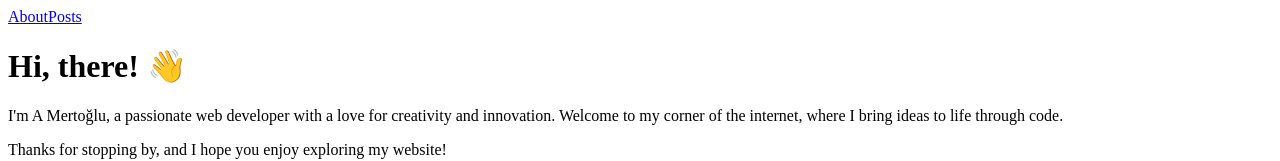
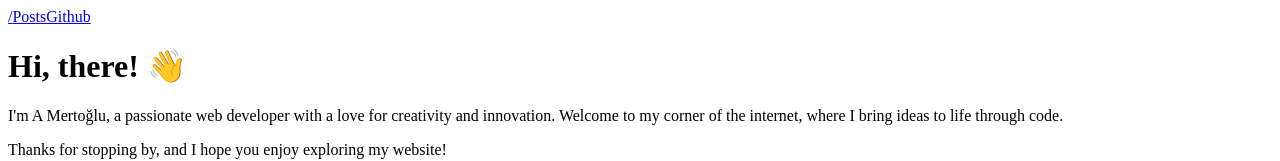
Before and after one commit to amertoglu/blog, a Next.js app: page / in a window 1280 px wide. Shown: the top 161 px of the page. Built offline with nearby package versions, Linux system fonts and the light colour scheme; no server answers.

Commit message:
Update header.tsx

```diff
--- a/components/header.tsx
+++ b/components/header.tsx
@@ -6,8 +6,9 @@ export default function Header() {
     <header className="py-6">
       <Container>
         <nav className="flex space-x-4">
-          <Link href="/">About</Link>
+          <Link href="/">/</Link>
           <Link href="/posts">Posts</Link>
+          <Link href="https://github.com/amertoglu">Github</Link>
         </nav>
       </Container>
     </header>
```
